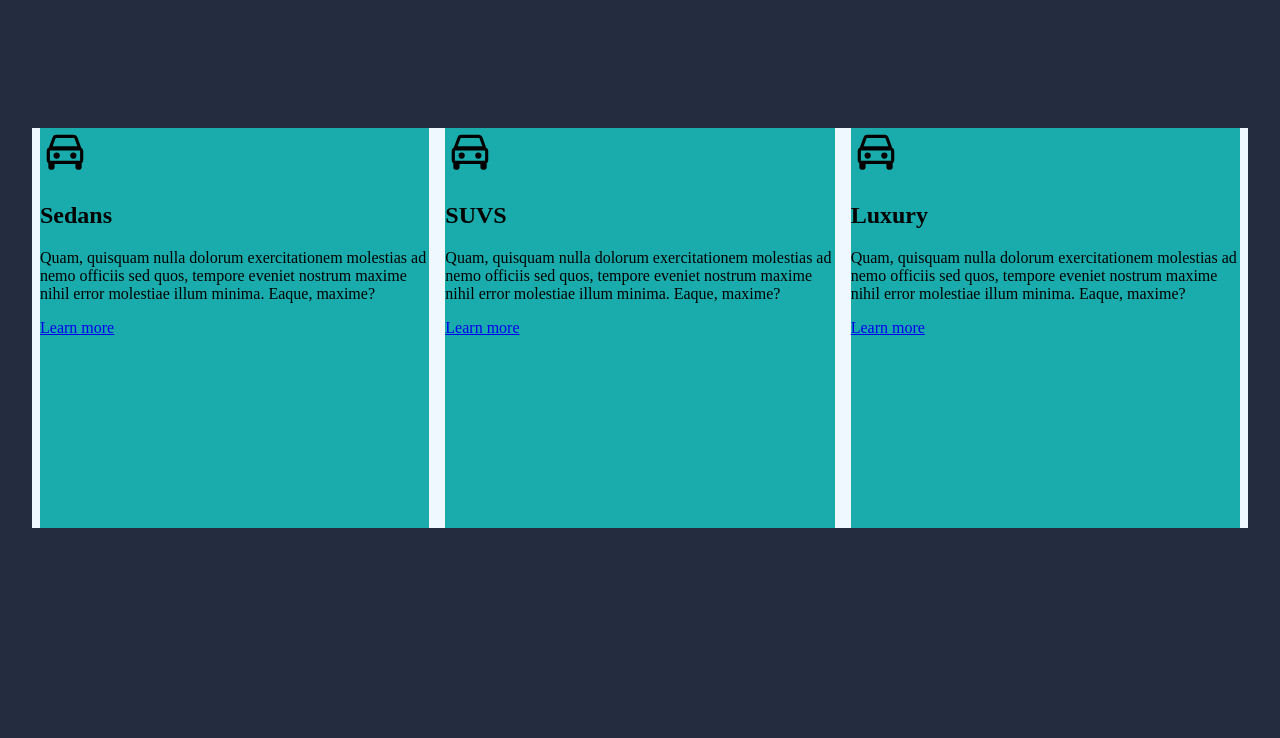
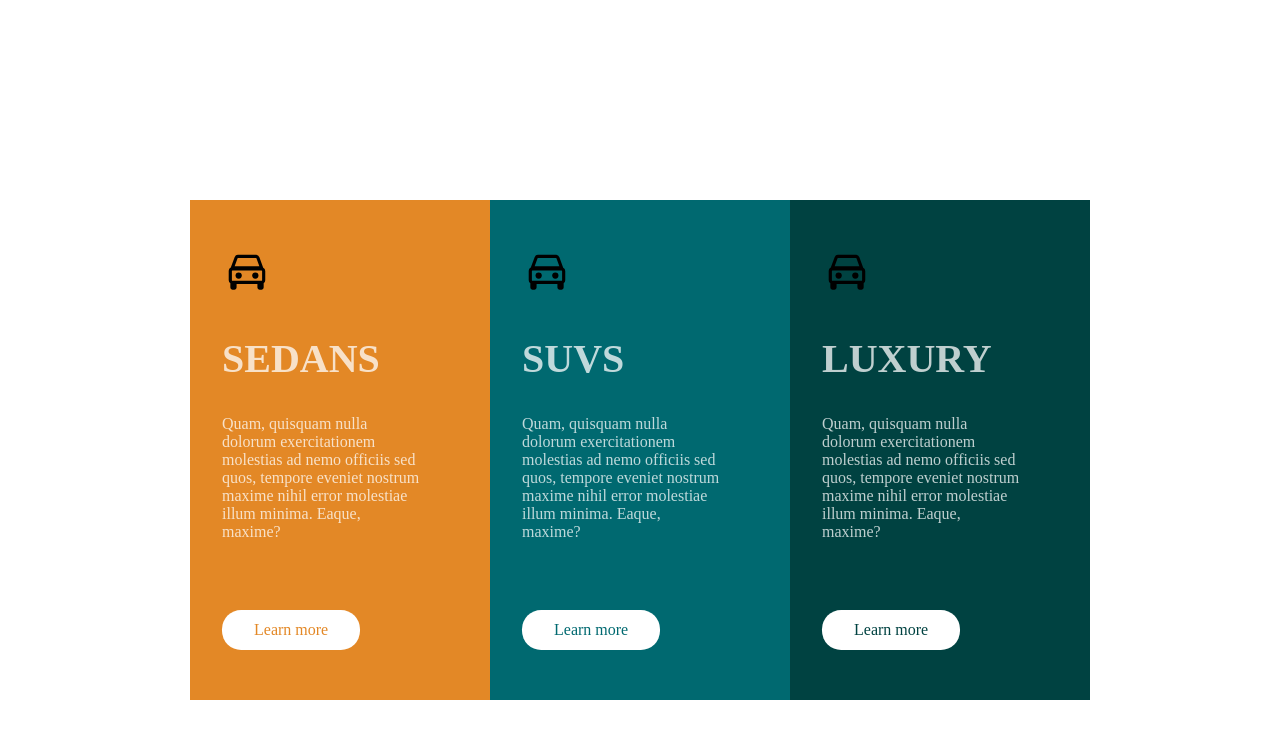
Before and after one commit to BjoseAntonio/HTML_CSS, a plain HTML site: page reto3/index.html in a window 1280 px wide. Drawn offline with Linux system fonts and the light colour scheme.

Commit message:
HTML_CSS

```diff
--- a/reto3/index.html
+++ b/reto3/index.html
@@ -13,30 +13,30 @@
 </head>
 <body>
    <div class="cards">
-    <article class="card">
+    <article class="card card--orange">
         <svg xmlns="http://www.w3.org/2000/svg" width="50" height="50" viewBox="0 0 24 24"><path fill="#000000" d="m19.78 9.44l-1.84-5a1.75 1.75 0 0 0-1.64-1.19H7.7A1.75 1.75 0 0 0 6.06 4.4l-1.84 5a1.76 1.76 0 0 0-1 1.56v4.5A1.73 1.73 0 0 0 4 16.94S4 17 4 17v2a1 1 0 0 0 1 1h1a1 1 0 0 0 1-1v-1.75h10V19a1 1 0 0 0 1 1h1a1 1 0 0 0 1-1v-2.06a1.73 1.73 0 0 0 .76-1.44V11a1.76 1.76 0 0 0-.98-1.56Zm-.53 6.06a.25.25 0 0 1-.25.25H5a.25.25 0 0 1-.25-.25V11a.25.25 0 0 1 .25-.25h14a.25.25 0 0 1 .25.25ZM7.47 4.91a.25.25 0 0 1 .23-.16h8.6a.25.25 0 0 1 .23.16l1.4 3.84H6.07Z"/><circle cx="8" cy="13.25" r="1.5" fill="#000000"/><circle cx="16" cy="13.25" r="1.5" fill="#000000"/></svg>
         <img src="" alt=""><!--Imagen-->
         <h2 class="card__title">Sedans</h2>
-        <p class="text">Quam, quisquam nulla dolorum exercitationem molestias ad nemo officiis sed quos, tempore eveniet nostrum maxime nihil error molestiae illum minima. Eaque, maxime?</p><!--text-->
-        <a href="#" class="card__cta card__cta--yellow">Learn more</a>
+        <p class="card__description">Quam, quisquam nulla dolorum exercitationem molestias ad nemo officiis sed quos, tempore eveniet nostrum maxime nihil error molestiae illum minima. Eaque, maxime?</p><!--text-->
+        <a href="#" class="card__cta card__cta--orange">Learn more</a>
     </article><!-- card -->
 
-    <article class="card">
+    <article class="card card--cyan">
         <svg xmlns="http://www.w3.org/2000/svg" width="50" height="50" viewBox="0 0 24 24"><path fill="#000000" d="m19.78 9.44l-1.84-5a1.75 1.75 0 0 0-1.64-1.19H7.7A1.75 1.75 0 0 0 6.06 4.4l-1.84 5a1.76 1.76 0 0 0-1 1.56v4.5A1.73 1.73 0 0 0 4 16.94S4 17 4 17v2a1 1 0 0 0 1 1h1a1 1 0 0 0 1-1v-1.75h10V19a1 1 0 0 0 1 1h1a1 1 0 0 0 1-1v-2.06a1.73 1.73 0 0 0 .76-1.44V11a1.76 1.76 0 0 0-.98-1.56Zm-.53 6.06a.25.25 0 0 1-.25.25H5a.25.25 0 0 1-.25-.25V11a.25.25 0 0 1 .25-.25h14a.25.25 0 0 1 .25.25ZM7.47 4.91a.25.25 0 0 1 .23-.16h8.6a.25.25 0 0 1 .23.16l1.4 3.84H6.07Z"/><circle cx="8" cy="13.25" r="1.5" fill="#000000"/><circle cx="16" cy="13.25" r="1.5" fill="#000000"/></svg>
         <img src="" alt=""><!--Imagen-->
         <h2 class="card__title">SUVS</h2>
-        <p>Quam, quisquam nulla dolorum exercitationem molestias ad nemo officiis sed quos, tempore eveniet nostrum maxime nihil error molestiae illum minima. Eaque, maxime?
+        <p class="card__description">Quam, quisquam nulla dolorum exercitationem molestias ad nemo officiis sed quos, tempore eveniet nostrum maxime nihil error molestiae illum minima. Eaque, maxime?
         </p><!--text-->
-        <a href="#" class="card__cta card__cta--red">Learn more</a>
+        <a href="#" class="card__cta card__cta--cyan">Learn more</a>
     </article><!-- card -->
 
-    <article class="card">
+    <article class="card card--darkCyan">
         <svg xmlns="http://www.w3.org/2000/svg" width="50" height="50" viewBox="0 0 24 24"><path fill="#000000" d="m19.78 9.44l-1.84-5a1.75 1.75 0 0 0-1.64-1.19H7.7A1.75 1.75 0 0 0 6.06 4.4l-1.84 5a1.76 1.76 0 0 0-1 1.56v4.5A1.73 1.73 0 0 0 4 16.94S4 17 4 17v2a1 1 0 0 0 1 1h1a1 1 0 0 0 1-1v-1.75h10V19a1 1 0 0 0 1 1h1a1 1 0 0 0 1-1v-2.06a1.73 1.73 0 0 0 .76-1.44V11a1.76 1.76 0 0 0-.98-1.56Zm-.53 6.06a.25.25 0 0 1-.25.25H5a.25.25 0 0 1-.25-.25V11a.25.25 0 0 1 .25-.25h14a.25.25 0 0 1 .25.25ZM7.47 4.91a.25.25 0 0 1 .23-.16h8.6a.25.25 0 0 1 .23.16l1.4 3.84H6.07Z"/><circle cx="8" cy="13.25" r="1.5" fill="#000000"/><circle cx="16" cy="13.25" r="1.5" fill="#000000"/></svg>
         <img src="" alt=""><!--Imagen-->
         <h2 class="card__title">Luxury</h2>
-        <p>Quam, quisquam nulla dolorum exercitationem molestias ad nemo officiis sed quos, tempore eveniet nostrum maxime nihil error molestiae illum minima. Eaque, maxime?
+        <p class="card__description">Quam, quisquam nulla dolorum exercitationem molestias ad nemo officiis sed quos, tempore eveniet nostrum maxime nihil error molestiae illum minima. Eaque, maxime?
         </p><!--text-->
-        <a href="#" class="card__cta card__cta--green">Learn more</a>
+        <a href="#" class="card__cta card__cta--darkCyan">Learn more</a>
     </article><!-- card -->
    </div>
 </body>
--- a/reto3/style/style.css
+++ b/reto3/style/style.css
@@ -5,8 +5,9 @@
     --color__card3: #1AACAC;
     --orange: hsl(31, 77%, 52%);
     --cyan: hsl(184, 100%, 22%);
-    --dark_cyan:  hsl(129, 100%, 13%);
-    --letras: font-family: 'Roboto Mono', monospace;;
+    --dark_cyan:  hsl(179, 100%, 13%);
+    --letras: font-family: 'Roboto Mono', monospace;
+    --blacno_texto: hsl(0 0% 100% / 0.75);
 }
 
 *{
@@ -15,24 +16,70 @@
 
 body{
     margin: 0;
-    padding: 0;
-    background-color: var(--color_fondo);
+    text-align: center;
 }
 
 .cards{
-    display: flex;
-    flex-direction: row;
-    margin: 8rem 2rem;
-    background-color: aliceblue;
+  width: 90%;
+  height: 500px;
+  margin: 200px auto;
+  font-size: 0;
 }
 
 .card{
-     background-color: #1AACAC;
-     margin: 0 .5rem;
-     width: 100%;
-     height: 25rem;
+    display:  inline-block;
+    width: 300px;
+    text-align: left;
+    height: 100%;
+    padding-top: 3em;
+    padding-left: 2em;
+    font-size: 1rem;
+    color: var(--blacno_texto);
+    font-family: var(--letras);
+    font-weight: 400;
+    position: relative;
+
 }
 
-.card__boton{
+.card__title{
+    font-family: var(--letras);
+    font-size: 2.5rem;
+    text-transform: uppercase;
+}
 
+.card__description{
+    width: 200px;
 }
+
+.card--orange{
+    background-color: var(--orange);
+}
+
+.card--cyan{
+    background-color: var(--cyan);
+}
+
+.card--darkCyan{
+    background-color: var(--dark_cyan);
+}
+
+.card__cta{
+    padding: 0.7em 2em;
+    background-color: #fff;
+    border-radius: 1.2em;
+    text-decoration: none;
+    position: absolute;
+    bottom: 50px;
+}
+
+.card__cta--orange{
+ color: var(--orange);
+}
+
+.card__cta--cyan{
+    color: var(--cyan);
+}
+
+.card__cta--darkCyan{
+    color: var(--dark_cyan);
+}
```
